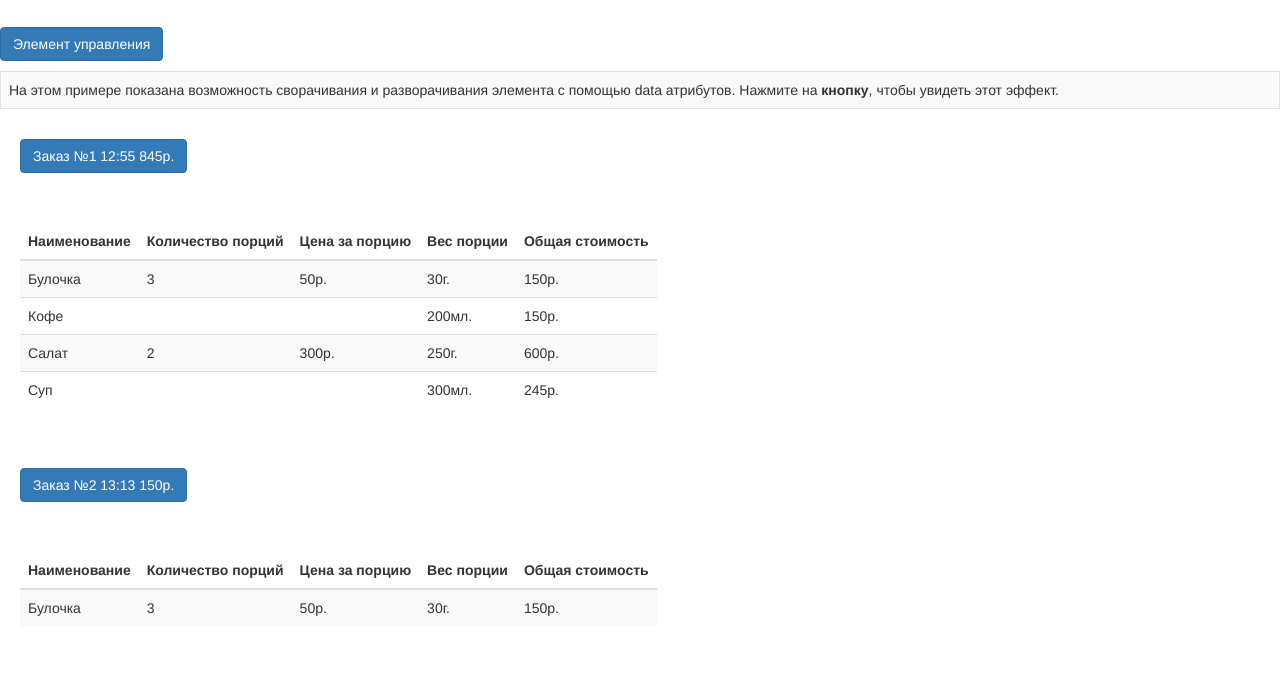
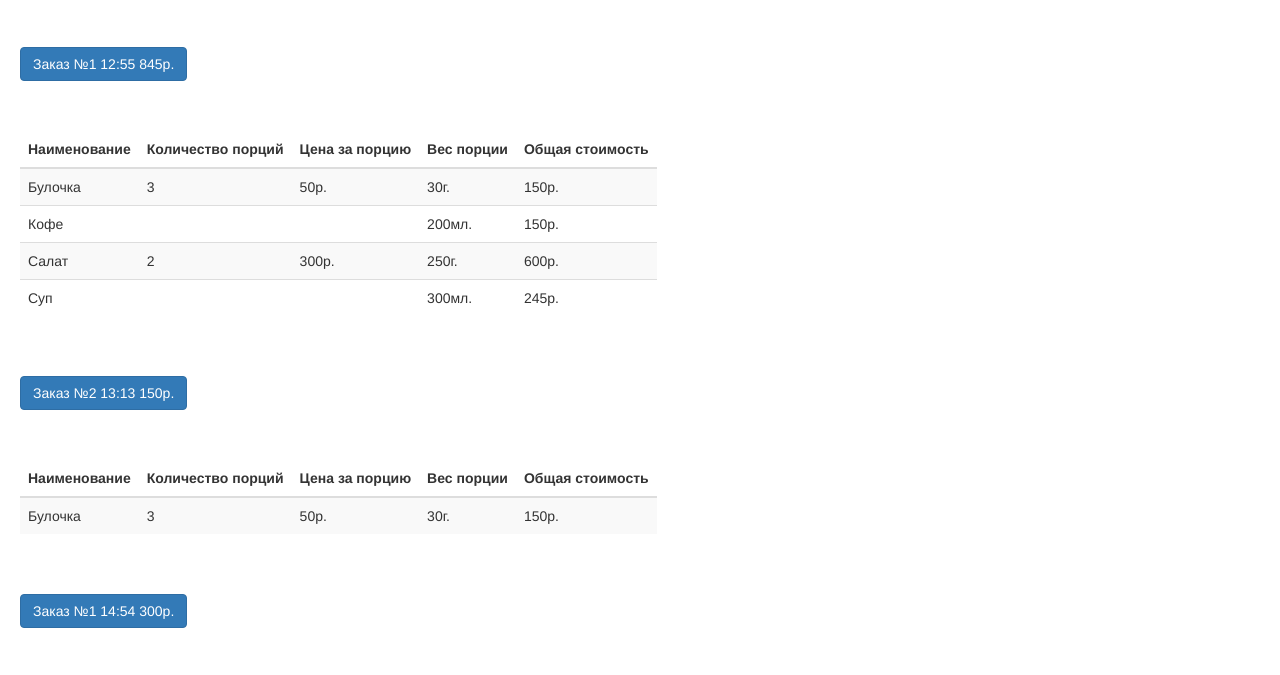
Before and after one commit to f0xic/RusWizards, a plain HTML site: page index.html in a window 1280 px wide. Shown: the part 83-758 px from the top of the page. Drawn offline with nearby package versions, Linux system fonts and the light colour scheme.

Commit message:
Add files via upload

```diff
--- a/index.html
+++ b/index.html
@@ -19,16 +19,6 @@
     <div class="header">
         <h1><p class="text-center text-uppercase">Заказы</p></h1>
     </div>
-
-    <!-- HTML код управляемого элемента -->
-    <input type="button" class="btn btn-primary" data-toggle="collapse" data-target="#toggleSample" value="Элемент управления">
-    <!-- HTML код сворачиваемого элемента -->
-    <div id="toggleSample" class="collapse in">
-        <p style="background: #F9F9F9; border: 1px solid #E1E1E8; margin: 10px 0; padding: 8px;">
-            На этом примере показана возможность сворачивания и разворачивания элемента с помощью data атрибутов. Нажмите на <b>кнопку</b>, чтобы увидеть этот эффект.
-        </p>
-    </div>
-
 
     <div class="orders" id="orderlist">
     </div>
```
